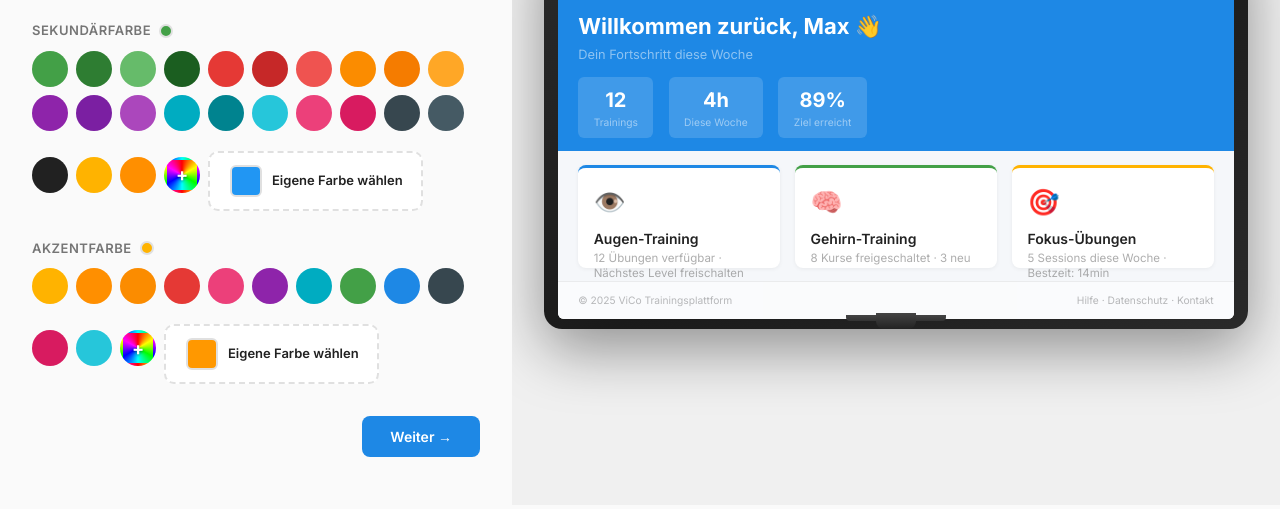
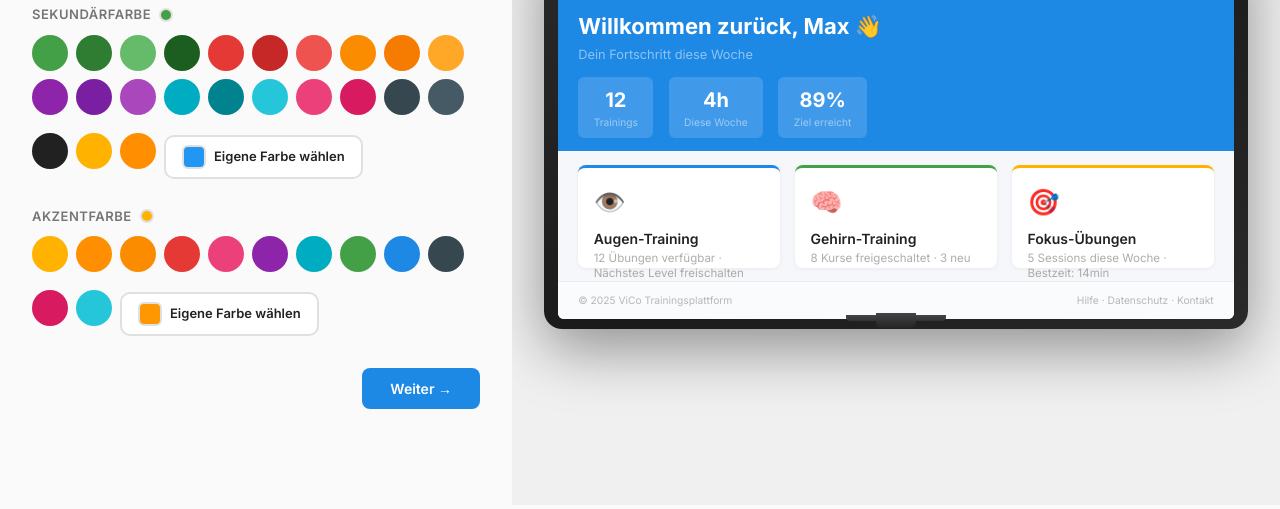
Before and after one commit to FireChuck/fv-design-frageboegen, a plain HTML site: page v3-fragebogen-coaching-plattform.html in a window 1280 px wide. Shown: the part 291-800 px from the top of the page. Drawn offline with Linux system fonts and the light colour scheme.

Commit message:
fix: remove color wheel, clean custom color picker with swatch preview

```diff
--- a/v3-fragebogen-coaching-plattform.html
+++ b/v3-fragebogen-coaching-plattform.html
@@ -45,17 +45,15 @@ body{font-family:var(--font);background:var(--bg);color:var(--text);min-height:1
 .color-circle{width:36px;height:36px;border-radius:50%;cursor:pointer;border:3px solid transparent;transition:all var(--transition);position:relative;flex-shrink:0}
 .color-circle:hover{transform:scale(1.15)}
 .color-circle.selected{border-color:var(--text);box-shadow:0 0 0 2px #fff,0 0 0 4px var(--text)}
-.color-circle.custom{background:conic-gradient(red,yellow,lime,aqua,blue,magenta,red);position:relative;display:flex;align-items:center;justify-content:center}
-.color-circle.custom input{position:absolute;width:100%;height:100%;opacity:0;cursor:pointer}
-.color-circle.custom::after{content:'+';font-size:18px;font-weight:700;color:#fff;text-shadow:0 1px 3px rgba(0,0,0,0.5);pointer-events:none}
+.color-circle.custom-added{border:2px solid var(--border);cursor:pointer}
+.color-circle.custom-added.selected{border-color:var(--text);box-shadow:0 0 0 2px #fff,0 0 0 4px var(--text)}
 
-/* ── Color Wheel ── */
-.custom-color-row{display:flex;align-items:center;gap:12px;margin-top:12px}
-.custom-color-btn{display:flex;align-items:center;gap:8px;padding:10px 18px;background:var(--surface);border:2px dashed var(--border);border-radius:10px;cursor:pointer;font-size:13px;font-weight:600;color:var(--text);transition:all 0.2s}
-.custom-color-btn:hover{border-color:var(--primary);background:rgba(0,0,0,0.02)}
-.custom-color-btn input[type="color"]{width:36px;height:36px;border:none;border-radius:8px;cursor:pointer;padding:0;background:none}
-.custom-color-btn input[type="color"]::-webkit-color-swatch-wrapper{padding:2px}
-.custom-color-btn input[type="color"]::-webkit-color-swatch{border:2px solid var(--border);border-radius:6px}
+/* ── Custom Color Picker ── */
+.custom-color-row{display:flex;align-items:center;gap:10px;margin-top:12px}
+.custom-color-btn{display:inline-flex;align-items:center;gap:8px;padding:8px 16px;background:var(--surface);border:2px solid var(--border);border-radius:10px;cursor:pointer;font-size:13px;font-weight:600;color:var(--text);transition:all 0.2s}
+.custom-color-btn:hover{border-color:var(--primary);background:rgba(0,0,0,0.03)}
+.custom-color-btn input[type="color"]{position:absolute;width:1px;height:1px;opacity:0;pointer-events:none}
+.custom-color-btn .swatch{width:24px;height:24px;border-radius:6px;border:2px solid var(--border);transition:background 0.2s}
 
 /* ── Font Cards ── */
 .font-grid{display:grid;grid-template-columns:repeat(2,1fr);gap:12px}
@@ -209,10 +207,10 @@ body{font-family:var(--font);background:var(--bg);color:var(--text);min-height:1
           <div class="color-circle" style="background:#1565C0" data-color="#1565C0"></div>
           <div class="color-circle" style="background:#42A5F5" data-color="#42A5F5"></div>
           <div class="color-circle" style="background:#0D47A1" data-color="#0D47A1"></div>
-          <div class="color-circle custom"><input type="color" value="#1E88E5" data-target="primary"></div>
           <div class="custom-color-row">
             <label class="custom-color-btn">
               <input type="color" id="pickerPrimary" value="#E91E63" oninput="pickCustomColor('primary', this.value)">
+              <span class="swatch" id="swatchPrimary" style="background:#E91E63"></span>
               Eigene Farbe wählen
             </label>
           </div>
@@ -245,10 +243,10 @@ body{font-family:var(--font);background:var(--bg);color:var(--text);min-height:1
           <div class="color-circle" style="background:#212121" data-color="#212121"></div>
           <div class="color-circle" style="background:#FFB300" data-color="#FFB300"></div>
           <div class="color-circle" style="background:#FF8F00" data-color="#FF8F00"></div>
-          <div class="color-circle custom"><input type="color" value="#43A047" data-target="secondary"></div>
           <div class="custom-color-row">
             <label class="custom-color-btn">
               <input type="color" id="pickerSecondary" value="#2196F3" oninput="pickCustomColor('secondary', this.value)">
+              <span class="swatch" id="swatchSecondary" style="background:#2196F3"></span>
               Eigene Farbe wählen
             </label>
           </div>
@@ -270,10 +268,10 @@ body{font-family:var(--font);background:var(--bg);color:var(--text);min-height:1
           <div class="color-circle" style="background:#37474F" data-color="#37474F"></div>
           <div class="color-circle" style="background:#D81B60" data-color="#D81B60"></div>
           <div class="color-circle" style="background:#26C6DA" data-color="#26C6DA"></div>
-          <div class="color-circle custom"><input type="color" value="#FFB300" data-target="accent"></div>
           <div class="custom-color-row">
             <label class="custom-color-btn">
               <input type="color" id="pickerAccent" value="#FF9800" oninput="pickCustomColor('accent', this.value)">
+              <span class="swatch" id="swatchAccent" style="background:#FF9800"></span>
               Eigene Farbe wählen
             </label>
           </div>
@@ -693,24 +691,25 @@ function downloadJSON() {
   URL.revokeObjectURL(url);
 }
 
-// ── Color Wheel ──
+// ── Custom Color Picker ──
 function pickCustomColor(target, hex) {
   state[target + 'Color'] = hex;
-  if (target==='primary') document.getElementById('previewPrimary').style.background = hex;
-  if (target==='secondary') document.getElementById('previewSecondary').style.background = hex;
-  if (target==='accent') document.getElementById('previewAccent').style.background = hex;
+  if (target==='primary') { document.getElementById('previewPrimary').style.background = hex; document.getElementById('swatchPrimary').style.background = hex; }
+  if (target==='secondary') { document.getElementById('previewSecondary').style.background = hex; document.getElementById('swatchSecondary').style.background = hex; }
+  if (target==='accent') { document.getElementById('previewAccent').style.background = hex; document.getElementById('swatchAccent').style.background = hex; }
   const row = document.querySelector(`.color-row[data-target="${target}"]`);
   const existing = row.querySelector('.color-circle.custom-added');
   if (existing) {
     existing.style.background = hex;
+    existing.title = hex;
   } else {
     const swatch = document.createElement('div');
     swatch.className = 'color-circle custom-added';
     swatch.style.background = hex;
-    swatch.style.border = '2px solid var(--border)';
     swatch.title = hex;
     swatch.onclick = function() { selectColor(target, hex, this); };
-    row.querySelector('.color-options').appendChild(swatch);
+    const customRow = row.querySelector('.custom-color-row');
+    row.insertBefore(swatch, customRow);
   }
   row.querySelectorAll('.color-circle').forEach(c => c.classList.remove('selected'));
   const added = row.querySelector('.color-circle.custom-added');
```
Also changed, not shown: v3-fragebogen-mitarbeiter-app.html (+18 -19 lines).
